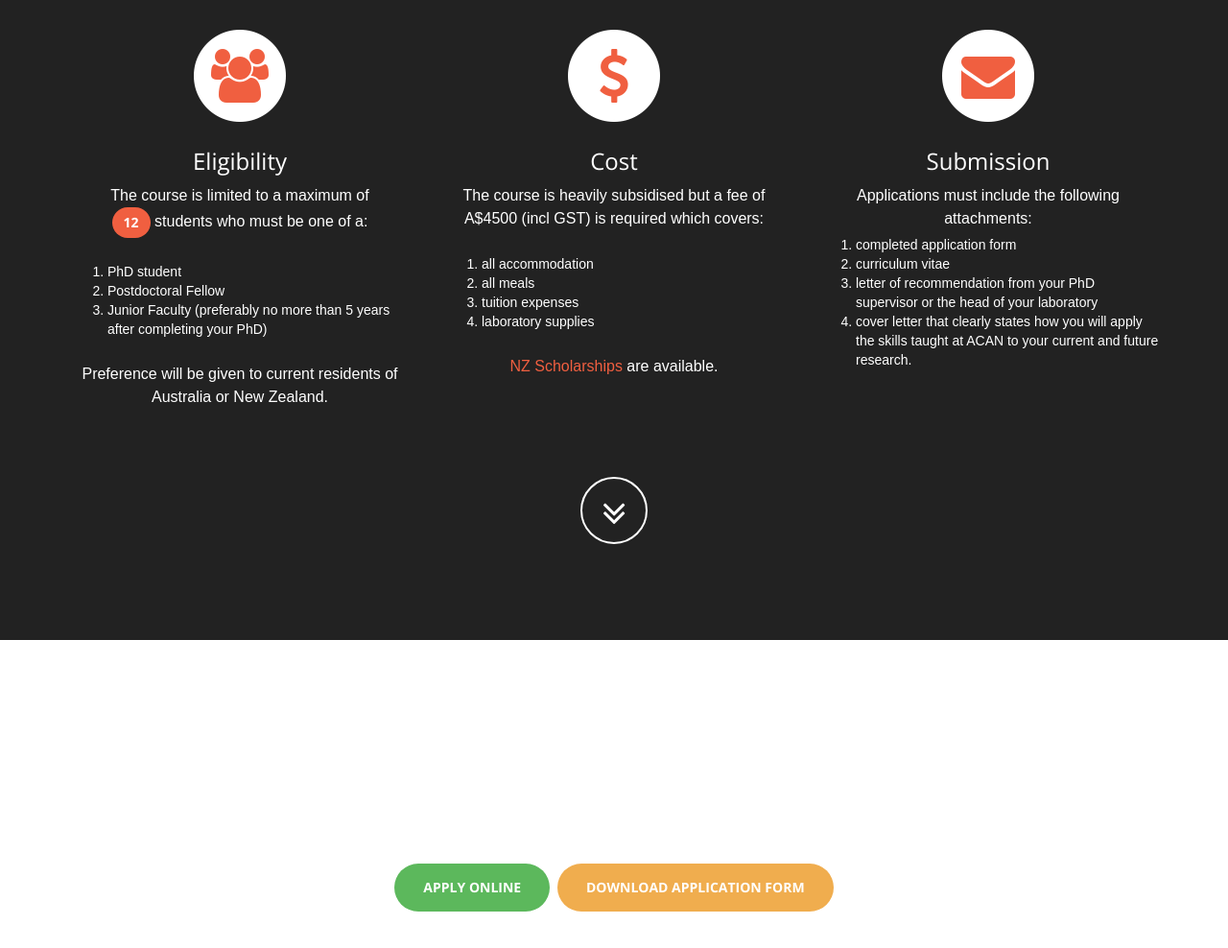
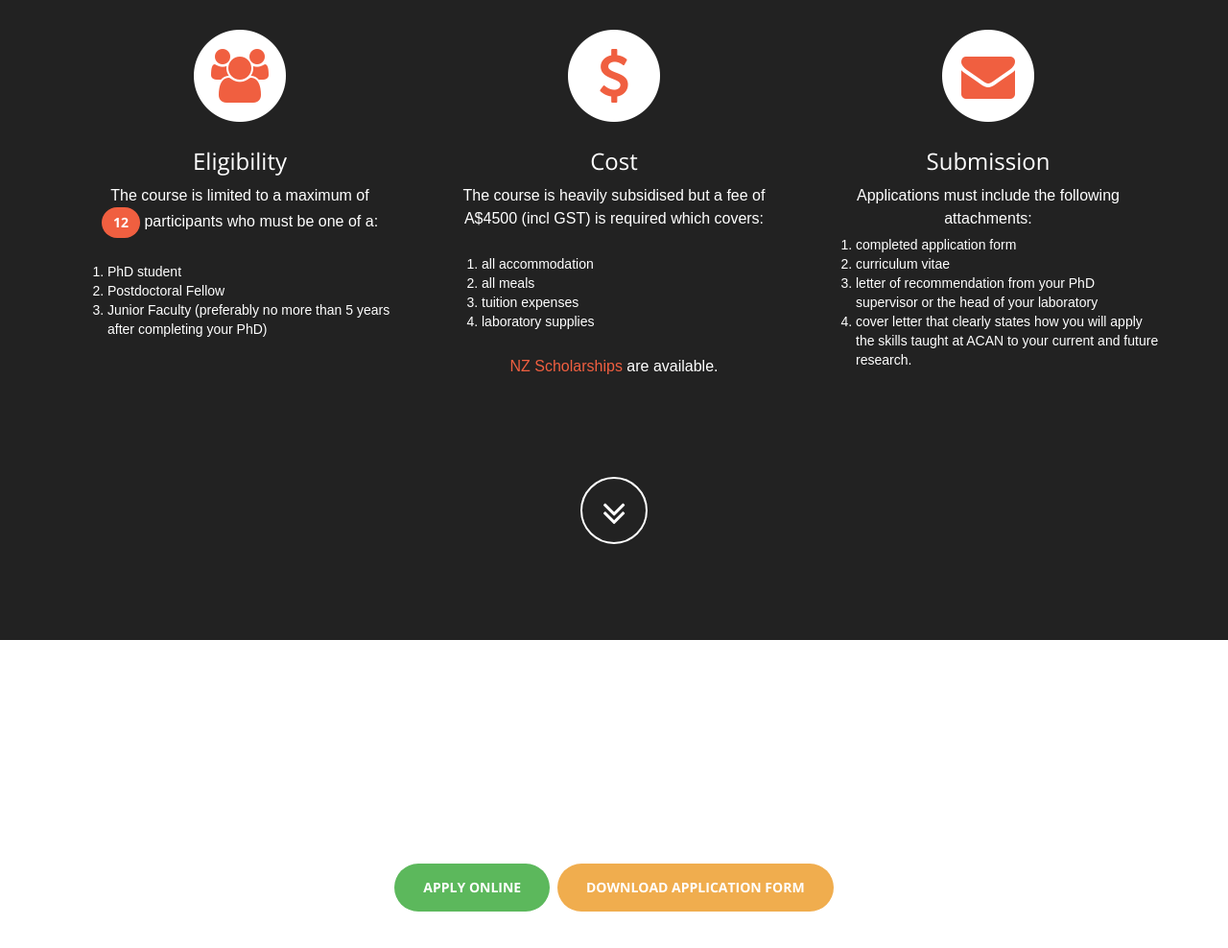
Before and after one commit to QBI-Software/ACAN, a website: page index.html in a window 1280 px wide. Shown: the part 2909-3897 px from the top of the page at 96% size. Drawn offline with nearby package versions, Linux system fonts and the light colour scheme; a script that the page names is missing.

Commit message:
Removed Aus/NZ wording

```diff
--- a/index.html
+++ b/index.html
@@ -193,7 +193,7 @@
 				</span>
 					<h3>Eligibility</h3>
 
-				<p>The course is limited to a maximum of <br/><span class="btn btn-primary">12</span> students who must be one of a:</p>
+				<p>The course is limited to a maximum of <br/><span class="btn btn-primary">12</span> participants who must be one of a:</p>
 				<br/>
 				<ol class="left-list-group">
 					<li>PhD student</li>
@@ -201,7 +201,7 @@
 					<li>Junior Faculty (preferably no more than 5 years after completing your PhD)</li>
 					</ol>
 					<br/>
-				<p>Preference will be given to current residents of Australia or New Zealand.</p>
+				<p>&nbsp;</p>
 
 
 				</div></div>
```
